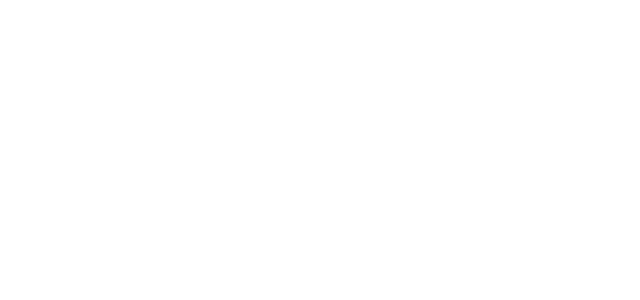
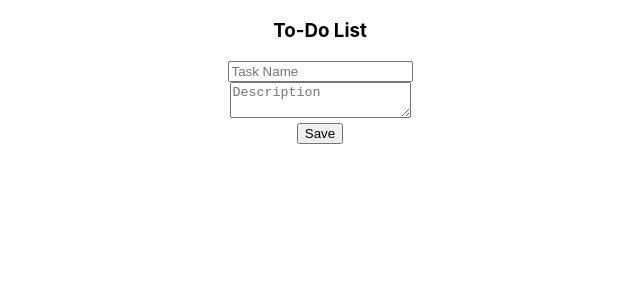
Before and after one commit to anandhumohan/todo-list-app, a React (Create React App) app: page / in a window 1280 px wide. Shown: the top 300 px of the page, without its empty margins (320-960 px from the left). Built offline with nearby package versions, Linux system fonts and the light colour scheme.

Commit message:
service layer added

```diff
--- a/package.json
+++ b/package.json
@@ -6,6 +6,7 @@
     "@testing-library/jest-dom": "^5.17.0",
     "@testing-library/react": "^13.4.0",
     "@testing-library/user-event": "^13.5.0",
+    "axios": "^1.6.7",
     "react": "^18.2.0",
     "react-dom": "^18.2.0",
     "react-scripts": "5.0.1",
--- a/src/App.js
+++ b/src/App.js
@@ -1,10 +1,11 @@
-import logo from './logo.svg';
 import './App.css';
+import TodoItemCreate from './components/TodoItemCreate'
 
 function App() {
   return (
+
     <div className="App">
-      <title>Hai</title>
+      <TodoItemCreate/>
     </div>
   );
 }
--- /dev/null
+++ b/src/components/TodoItemCreate.js
@@ -0,0 +1,36 @@
+import {useState} from "react";
+import * as events from "events";
+
+function TodoItemCreate(){
+    const [taskName, setTaskName] = useState('');
+
+    const handleInputChange = (event) => {
+        setTaskName(event.target.value)
+    }
+
+    return(
+        <div>
+        <div>
+            <h3>To-Do List</h3>
+        </div>
+        <div>
+            <input
+                type={"text"}
+                placeholder={"Task Name"}
+                value={taskName}
+            />
+            </div>
+            <div>
+            <textarea
+                placeholder={"Description"}
+            />
+            <div>
+                <button>Save</button>
+            </div>
+
+        </div>
+        </div>
+    );
+}
+
+export default TodoItemCreate;
```
Also changed, not shown: src/services/todoService.js (added, +12 -0 lines), 1 other file (tests, documents, lock files or other folders).
